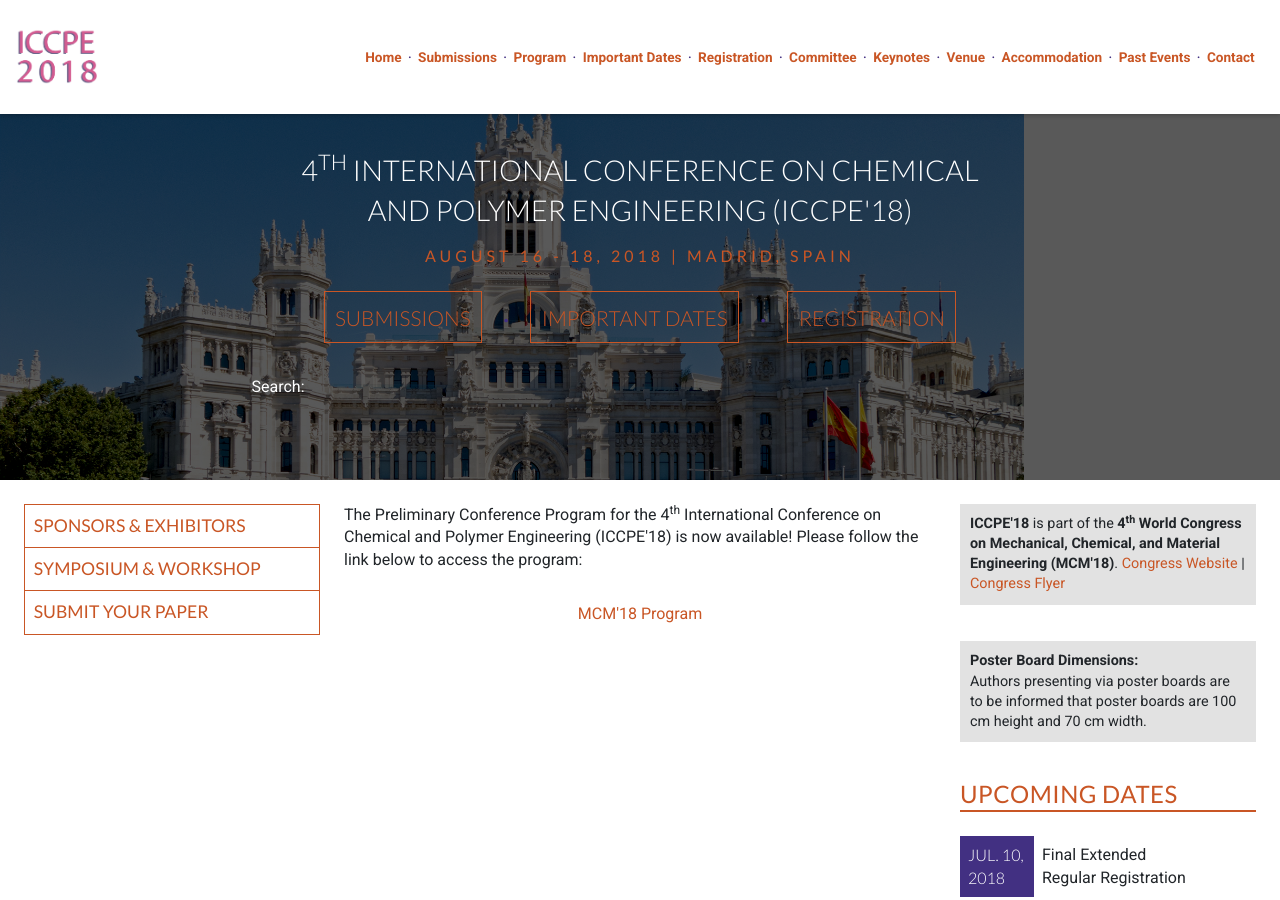
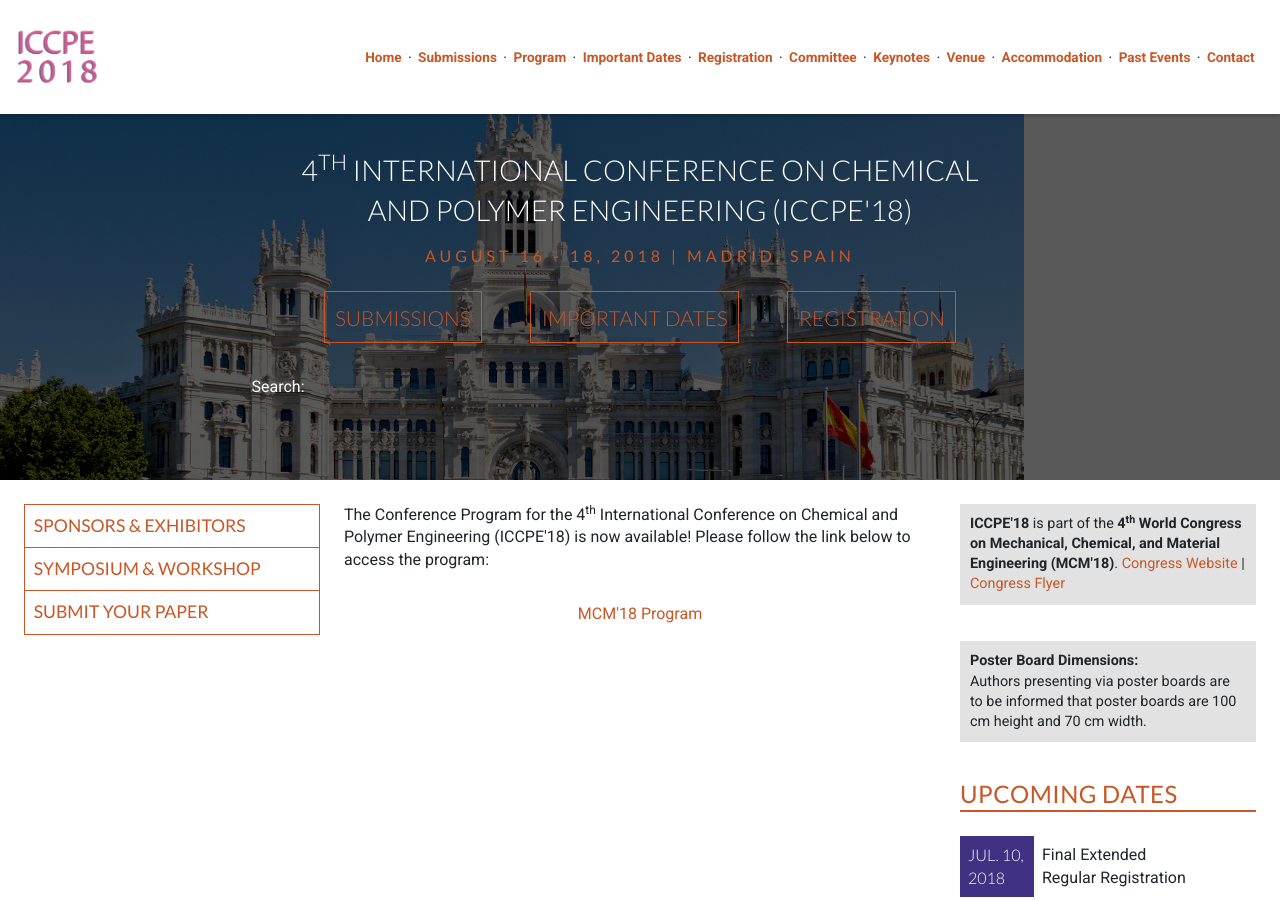
Before and after one commit to intaset/cpeconference, a Jekyll site: the page built from program.html, in a window 1280 px wide and 900 px high. Built offline with Jekyll 4.4.1, drawn with Linux system fonts in a browser that asks for light colours; nearby versions of some CDN libraries; Markdown is read by kramdown in place of the engine named in the settings; comment, search, counter and statistics services are not loaded.

Commit message:
added program

```diff
--- a/program.html
+++ b/program.html
@@ -9,8 +9,8 @@ keyword: applied chemistry conference, polymer processing conference, petroleum
   <div class="unit-spacer content">
     <!-- <p class="body">The Conference Program for the 4<sup>th</sup> International Conference on Chemical and Polymer Engineering (ICCPE'18) will be available soon. We appreciate your patience!</p> -->
 
-    <p class="body">The Preliminary Conference Program for the 4<sup>th</sup> International Conference on Chemical and Polymer Engineering (ICCPE'18) is now available! Please follow the link below to access the program:</p>
+    <p class="body">The Conference Program for the 4<sup>th</sup> International Conference on Chemical and Polymer Engineering (ICCPE'18) is now available! Please follow the link below to access the program:</p>
 
-    <p align="center"><a href="../MCM_PreliminaryProgram.pdf" class="body-link">MCM'18 Program</a></p>
+    <p align="center"><a href="https://mcmcongress.com/program" class="body-link">MCM'18 Program</a></p>
   </div>
   </div>
```
Also changed, not shown: 1 other file.
